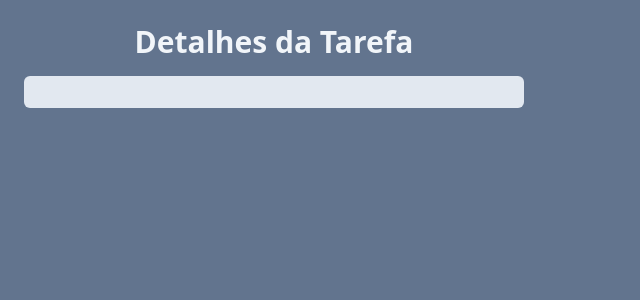
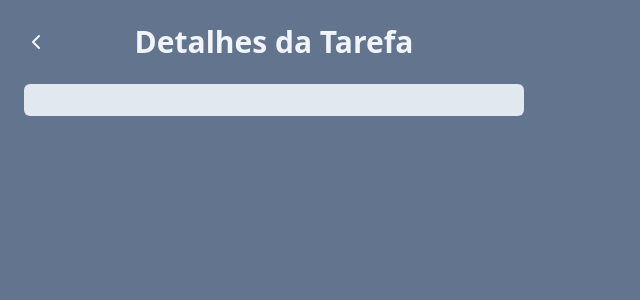
Before and after one commit to robsonmonteirolacerda/projeto-react, a React (Vite) app: page /task in a window 1280 px wide. Shown: the top 300 px of the page, without its empty margins (0-640 px from the left). Built offline with nearby package versions, Linux system fonts and the light colour scheme.

Commit message:
feat: Adicionado botão de voltar

```diff
--- a/src/pages/TaskPage.jsx
+++ b/src/pages/TaskPage.jsx
@@ -1,15 +1,25 @@
-import { useSearchParams } from "react-router-dom";
+import { ChevronLeftIcon } from "lucide-react";
+import { useNavigate, useSearchParams } from "react-router-dom";
 
 function TaskPage() {
+  const navigate = useNavigate();
   const [searchParams] = useSearchParams();
   const title = searchParams.get("title");
   const description = searchParams.get("description");
   return (
     <div className="h-screen w-screen bg-slate-500 p-6">
       <div className="w-[500px] space-y-4">
-        <h1 className="text-3xl text-slate-100 font-bold text-center">
-          Detalhes da Tarefa
-        </h1>
+        <div className="flex justify-center relative mb-6">
+          <button
+            onClick={() => navigate(-1)}
+            className="absolute left-0 top-0 bottom-0 text-slate-100"
+          >
+            <ChevronLeftIcon />
+          </button>
+          <h1 className="text-3xl text-slate-100 font-bold text-center">
+            Detalhes da Tarefa
+          </h1>
+        </div>
         <div className="bg-slate-200 p-4 rounded-md">
           <h2 className="text-xl font-bold text-slate-600">{title}</h2>
           <p className="text-slate-600">{description}</p>
```
